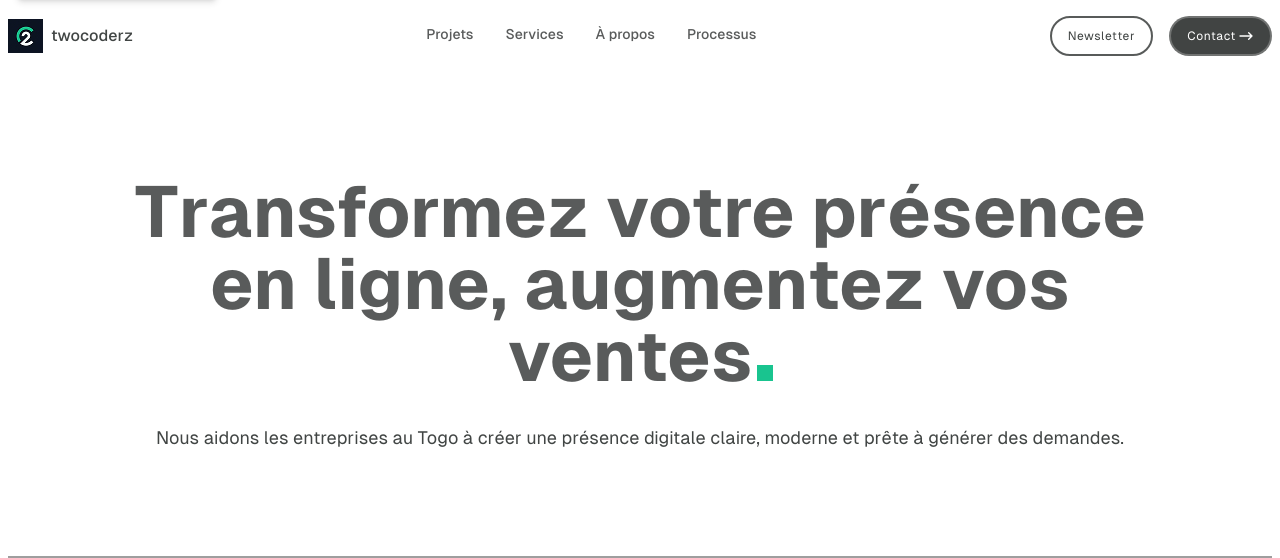
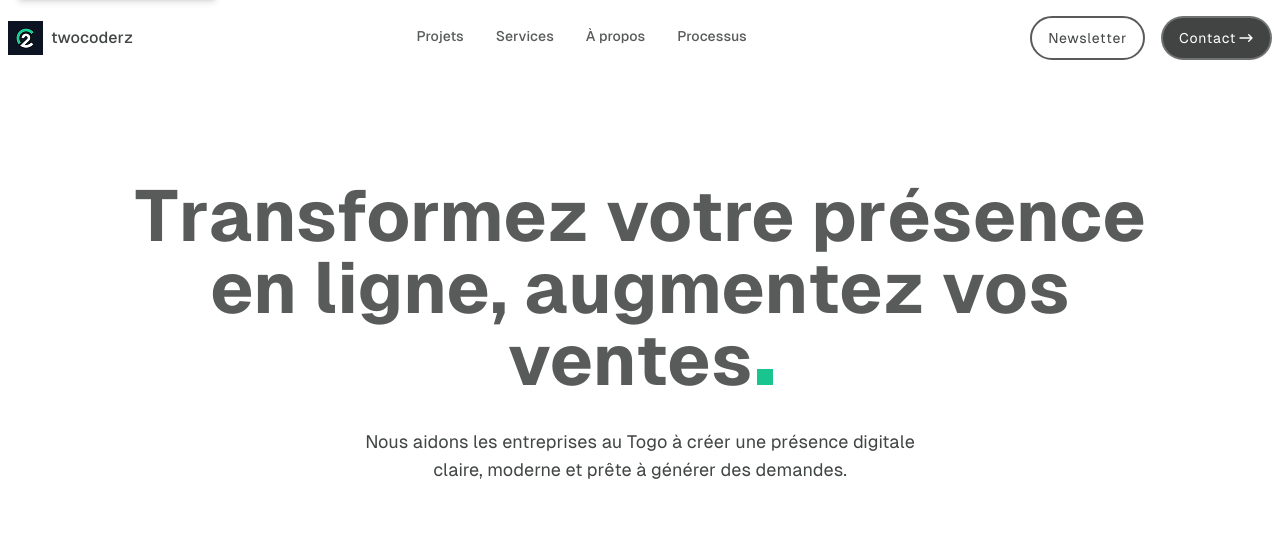
Before and after one commit to twocoderz/twocoderz.team, a React (Vite) app: page / in a window 1280 px wide. Shown: the top 558 px of the page. Built offline with nearby package versions, Linux system fonts and the light colour scheme; grey boxes are pictures that could not be loaded.

Commit message:
fix font sizes

```diff
--- a/src/pages/home/components/Hero.tsx
+++ b/src/pages/home/components/Hero.tsx
@@ -27,7 +27,7 @@ export default function Hero() {
             Transformez votre présence en ligne, augmentez vos ventes
             <span className="inline-block w-4 h-4 bg-primary ml-1"></span>
           </h1>
-          <p className="text-md md:text-lg font-normal pb-p6 text-black-80">
+          <p className="text-md md:text-lg font-normal pb-p6 max-w-xl mx-auto text-black-80">
             Nous aidons les entreprises au Togo à créer une présence digitale
             claire, moderne et prête à générer des demandes.
           </p>
--- a/src/shared/components/ui/Button.tsx
+++ b/src/shared/components/ui/Button.tsx
@@ -17,8 +17,8 @@ type ButtonVariant = "primary" | "secondary";
 type ButtonSize = "sm" | "md" | "lg" | "sp";
 
 const sizeMap: Record<ButtonSize, string> = {
-  sm: "px-4 py-2.5 text-xs",
-  md: "px-6 py-4 text-sm",
+  sm: "px-4 py-2.5 text-sm",
+  md: "px-6 py-4 text-md",
   lg: "px-16 py-6 text-base",
   sp: "px-16 py-4 text-base",
 };
```
